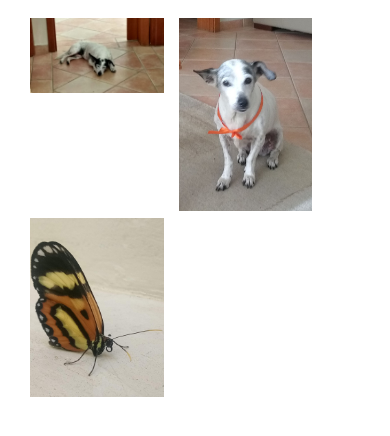
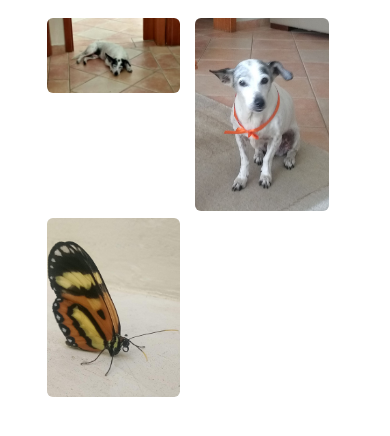
Before and after one commit to maria-silvia/banco-de-onibus-ci1010, a plain HTML site: page 1-pagina-pessoal/fotos.html in a window 390 px wide. Shown: the part 298-734 px from the top of the page. Drawn offline with nearby package versions, Linux system fonts and the light colour scheme.

Commit message:
add meta para media query funcionar no mobile

```diff
--- a/1-pagina-pessoal/fotos.html
+++ b/1-pagina-pessoal/fotos.html
@@ -3,6 +3,7 @@
   <head>
     <meta name="author" content="Maria Ruy" />
     <meta charset="utf-8" />
+    <meta name="viewport" content="width=device-width, initial-scale=1.0">
 
     <link rel="stylesheet" href="styles.css" />
     <link rel="icon" href="./favicon.ico" type="image/x-icon" />
--- a/1-pagina-pessoal/styles.css
+++ b/1-pagina-pessoal/styles.css
@@ -59,8 +59,9 @@ p {
 }
 
 .mosaic {
-    width: 90%;
+   width: 90%;
    display: grid;
+   margin: auto;
    grid-template-columns: 50% 50%;
    grid-template-rows: 200px 300px;
 }
@@ -68,6 +69,7 @@ p {
 .mosaic img {
     width: 90%;
     object-fit: scale-down;
+    border-radius: 6px;
 }
 
 /* On screens that are less than 700px wide,
```
Also changed, not shown: 1-pagina-pessoal/index.html (+1 -0 lines), 1-pagina-pessoal/trabalhos.html (+1 -0 lines).
